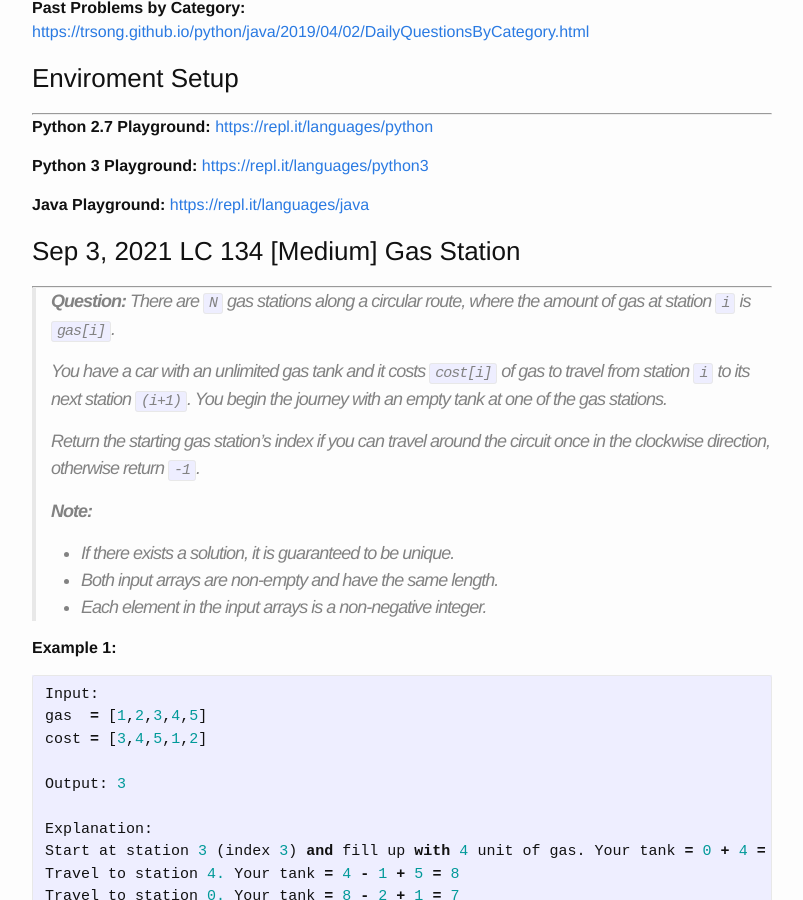
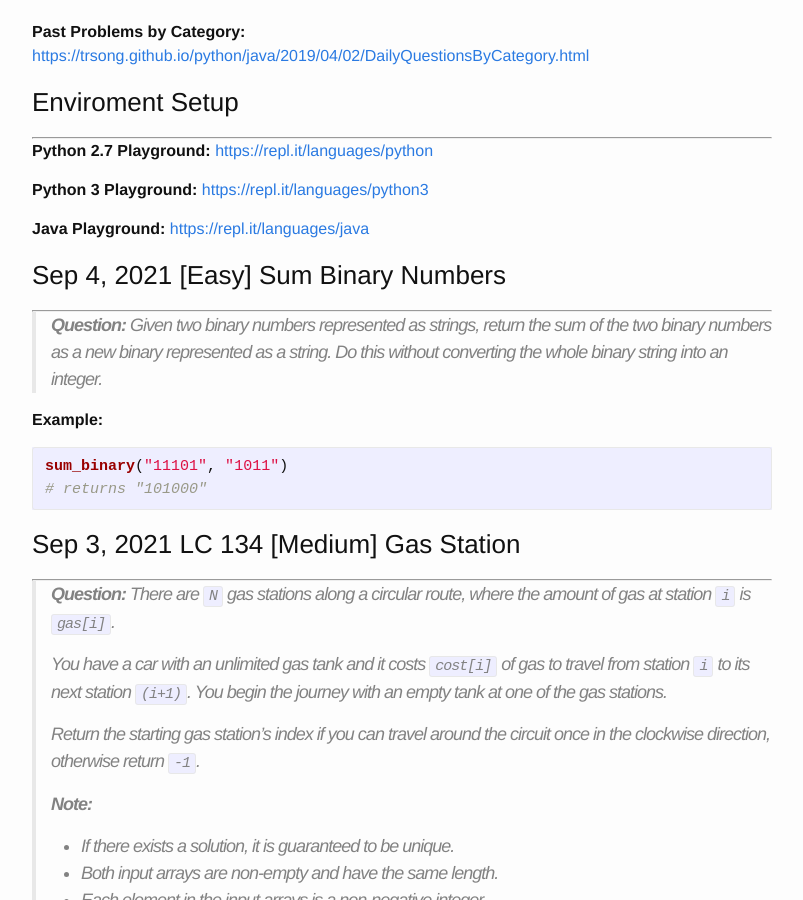
Before and after one commit to trsong/trsong.github.io, a Jekyll site: the page built from _posts/2021-08-01-DailyQuestionsAug.md, in a window 1280 px wide and 900 px high, scrolled down 1146 px. Shown: the whole window, without its empty margins (238-1041 px from the left). Built offline with Jekyll 4.4.1, drawn with Linux system fonts in a browser that asks for light colours; some of the changed text lies outside the part shown.

Commit message:
Add Sep 4 question.

````diff
--- a/_posts/2021-08-01-DailyQuestionsAug.md
+++ b/_posts/2021-08-01-DailyQuestionsAug.md
@@ -20,6 +20,16 @@ categories: Python/Java
 
 **Java Playground:** [https://repl.it/languages/java](https://repl.it/languages/java)
 
+
+### Sep 4, 2021 \[Easy\] Sum Binary Numbers
+---
+> **Question:** Given two binary numbers represented as strings, return the sum of the two binary numbers as a new binary represented as a string. Do this without converting the whole binary string into an integer.
+
+**Example:**
+```py
+sum_binary("11101", "1011")
+# returns "101000"
+```
 
 
 ### Sep 3, 2021 LC 134 \[Medium\] Gas Station
````
